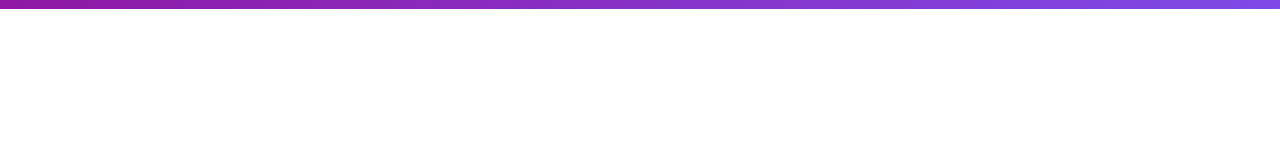
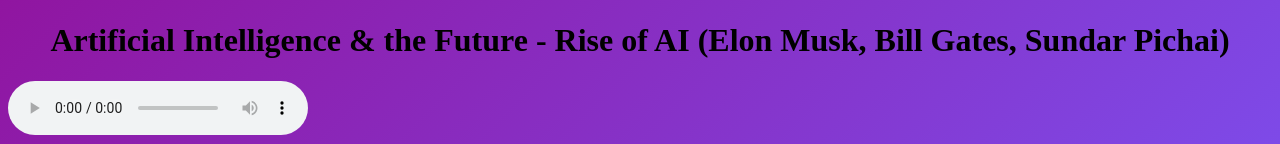
Before and after one commit to arpit0498/FEWD1113, a plain HTML site: page index.html in a window 1280 px wide. Shown: the part 1591-1735 px from the top of the page. Before the commit the page ends 1600 px from the top, so only its background shows below. Drawn offline with Linux system fonts and the light colour scheme.

Commit message:
updated audio

```diff
--- a/index.html
+++ b/index.html
@@ -73,6 +73,18 @@
           allowfullscreen
         ></iframe>
       </div>
+      <div class="section-audio">
+        <h1>
+          Artificial Intelligence & the Future - Rise of AI (Elon Musk, Bill
+          Gates, Sundar Pichai)
+        </h1>
+        <audio controls preload="auto">
+          <source
+            src="./Assets/Artificial_Intelligence_the_Futur_(getmp3.pro).mp3"
+            type="audio/mpeg"
+          />
+        </audio>
+      </div>
     </div>
   </body>
 </html>
```
Also changed, not shown: 1 other file.
